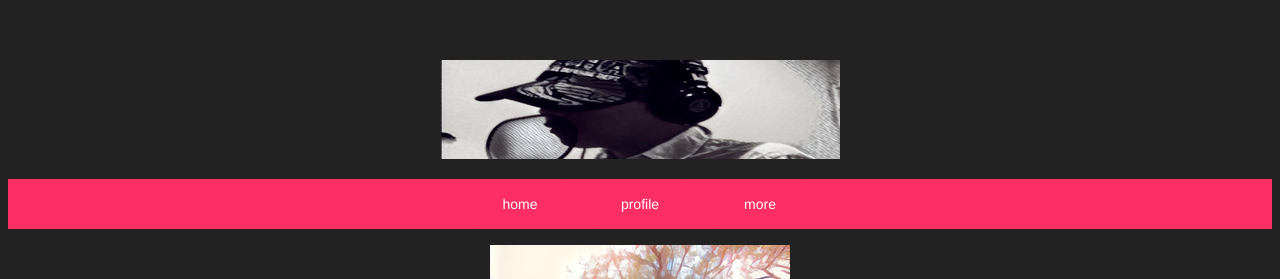
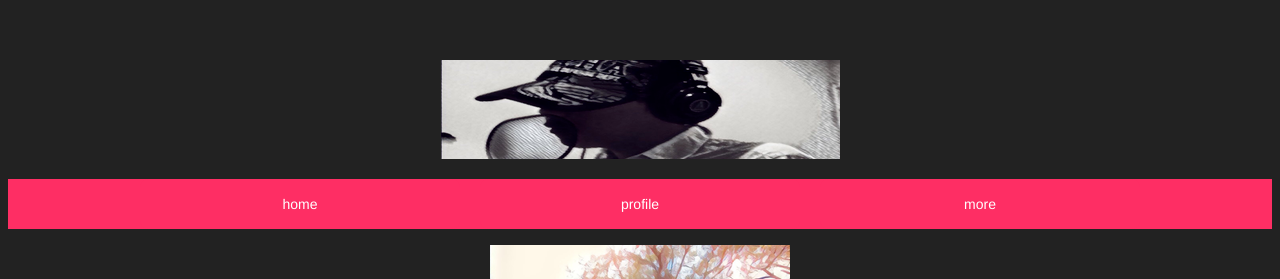
Before and after one commit to rassytopaz/homepage, a Vue app: page / in a window 1280 px wide. Shown: the top 279 px of the page. Built offline with nearby package versions, Linux system fonts and the light colour scheme.

Commit message:
tab variable

```diff
--- a/src/components/TabMenu.vue
+++ b/src/components/TabMenu.vue
@@ -36,7 +36,7 @@ export default {
 ol {
   margin-left: auto;
   margin-right: auto;
-  width: 480px;
+  width: "device-width";
   display:flex;
   justify-content: center;
   padding: 0;
@@ -45,14 +45,13 @@ ol {
 }
 
 li {
-  width: 100px;
+  width: 25vw;
   height: 50px;
   margin-left:10px;
   margin-right:10px;
   font-size: 14px;
   background-color: #FE2E64;
   border-radius: 8px;
-  width: "device-width";
 }
 
 li:hover {
```
Also changed, not shown: 10 other files (tests, documents, lock files or other folders).
